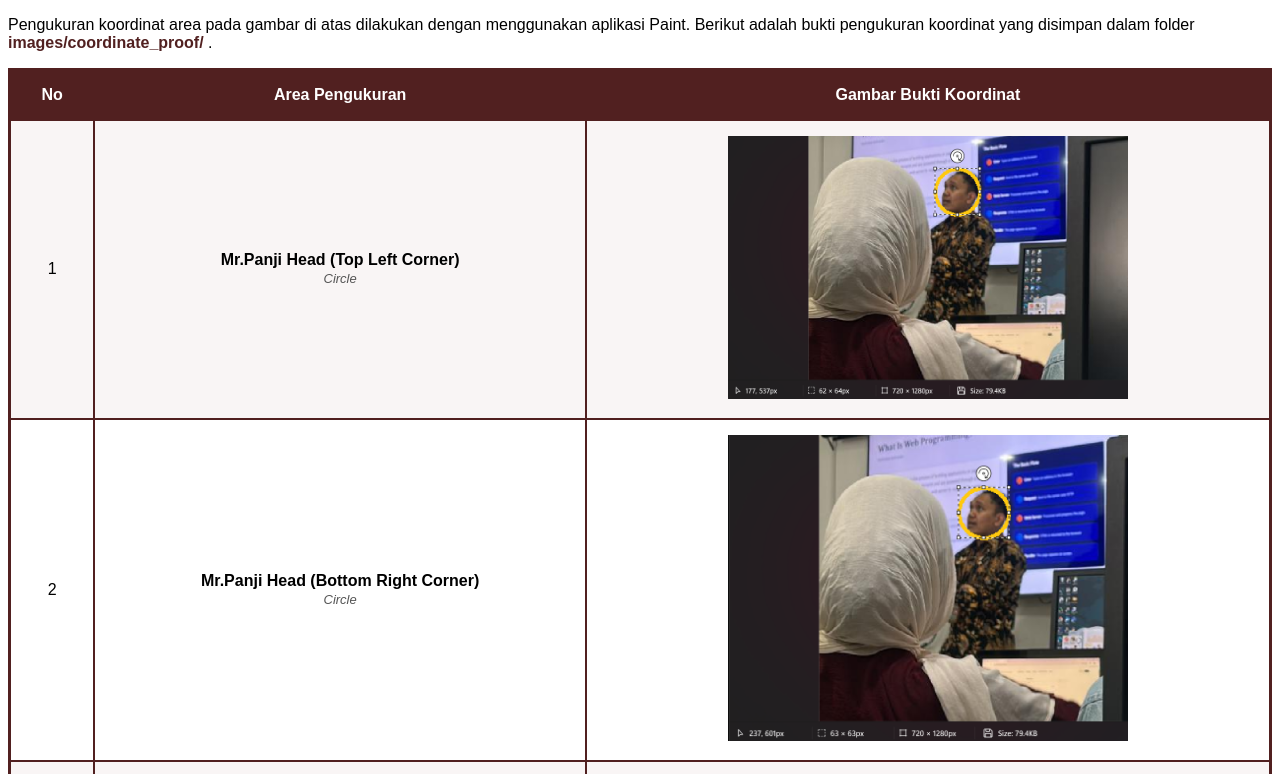
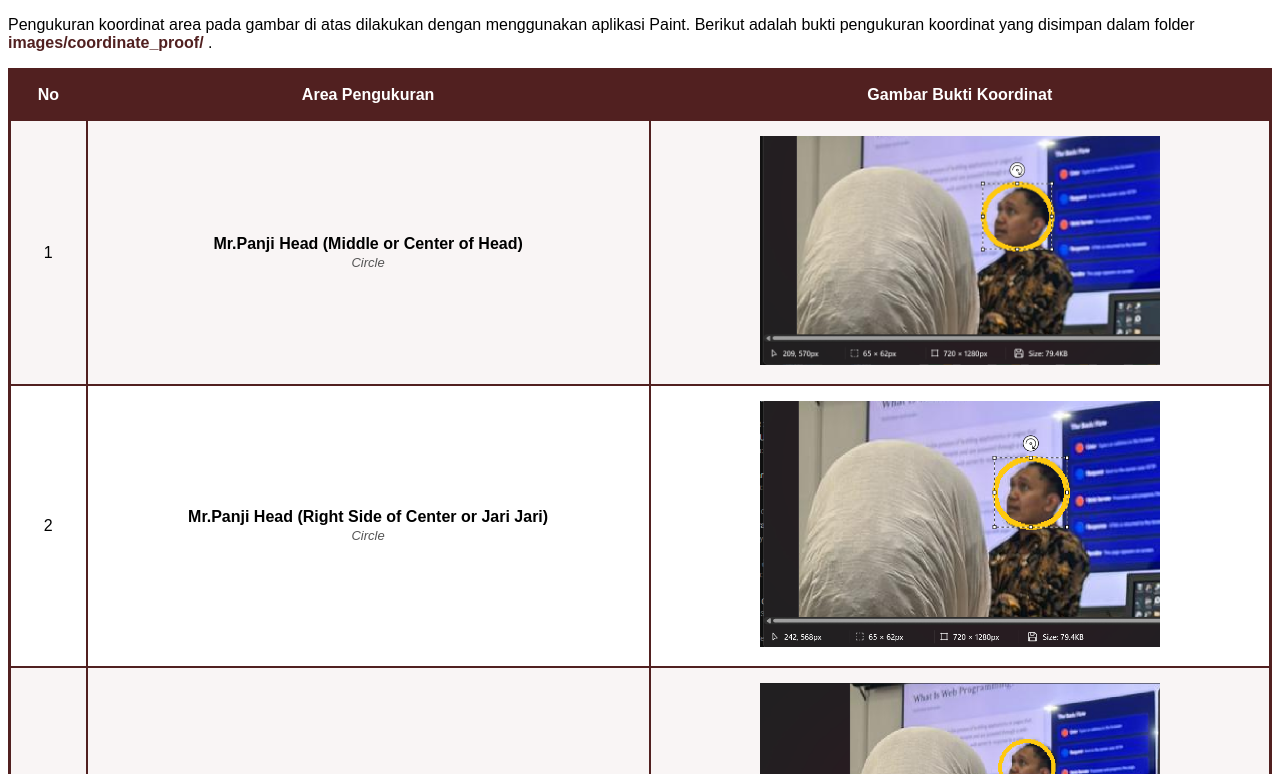
Before and after one commit to marcoreda2007-lgtm/SIPRAK---Web-Programming, a plain HTML site: page Images/coordinates_proof/proof.html in a window 1280 px wide. Shown: the top 774 px of the page. Drawn offline with Linux system fonts and the light colour scheme.

Commit message:
fixing circle images for coordinate

```diff
--- a/Images/coordinates_proof/proof.html
+++ b/Images/coordinates_proof/proof.html
@@ -31,20 +31,20 @@
             <tr bgcolor="#f9f5f5">
                 <td align="center">1</td>
                 <td align="center">
-                    <b>Mr.Panji Head (Top Left Corner)</b><br>
+                    <b>Mr.Panji Head (Middle or Center of Head)</b><br>
                     <font size="2" color="#555555"><i>Circle</i></font>
                 </td>
-                <td align="center"><img src="Screenshot 2026-08-31 204028.png" alt="Bukti Koordinat Mr.Panji 1"
+                <td align="center"><img src="Screenshot 2026-09-01 210301.png" alt="Bukti Koordinat Mr.Panji 1"
                         width="400"></td>
             </tr>
 
             <tr bgcolor="#ffffff">
                 <td align="center">2</td>
                 <td align="center">
-                    <b>Mr.Panji Head (Bottom Right Corner)</b><br>
+                    <b>Mr.Panji Head (Right Side of Center or Jari Jari)</b><br>
                     <font size="2" color="#555555"><i>Circle</i></font>
                 </td>
-                <td align="center"><img src="Screenshot 2026-08-31 204526.png" alt="Bukti Koordinat Mr.Panji 2"
+                <td align="center"><img src="Screenshot 2026-09-01 210331.png" alt="Bukti Koordinat Mr.Panji 2"
                         width="400"></td>
             </tr>
 
```
Also changed, not shown: gallery.html (+1 -1 lines), Images/coordinates_proof/Screenshot 2026-08-31 204028.png (deleted), Images/coordinates_proof/Screenshot 2026-08-31 204526.png (deleted), Images/coordinates_proof/Screenshot 2026-09-01 210301.png (added), Images/coordinates_proof/Screenshot 2026-09-01 210331.png (added).
